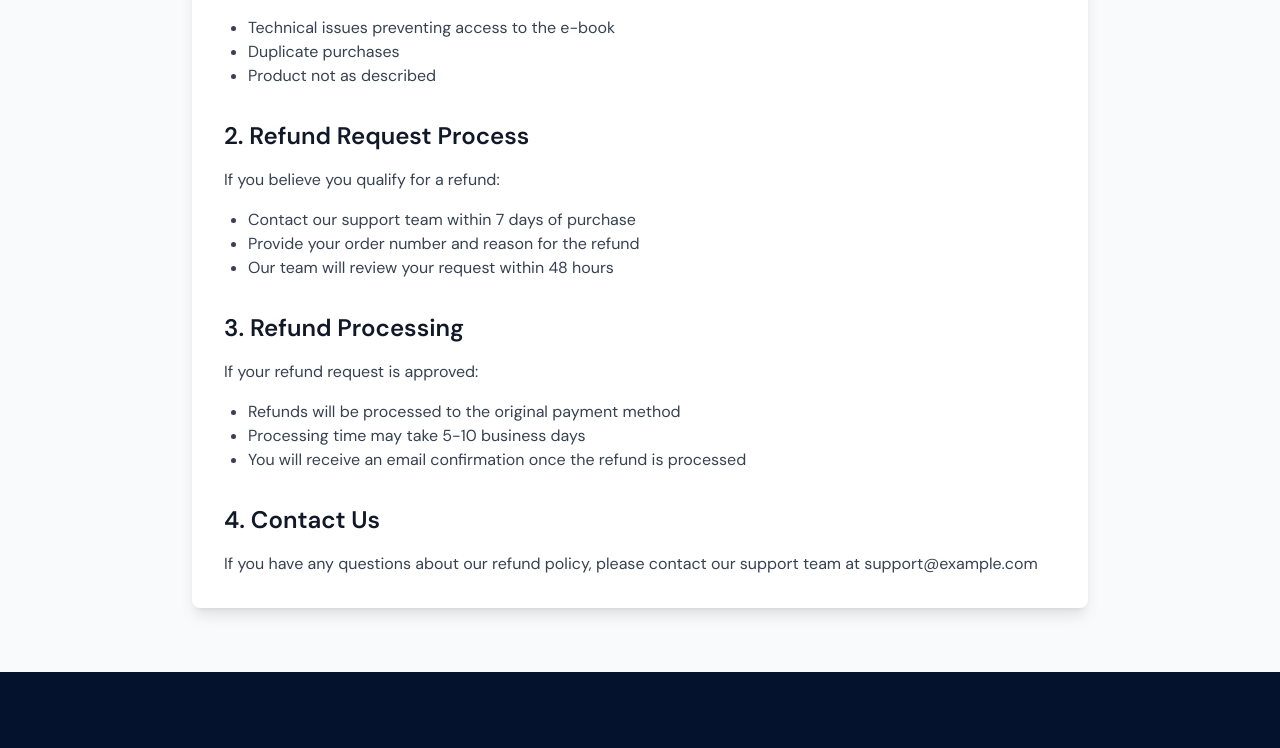
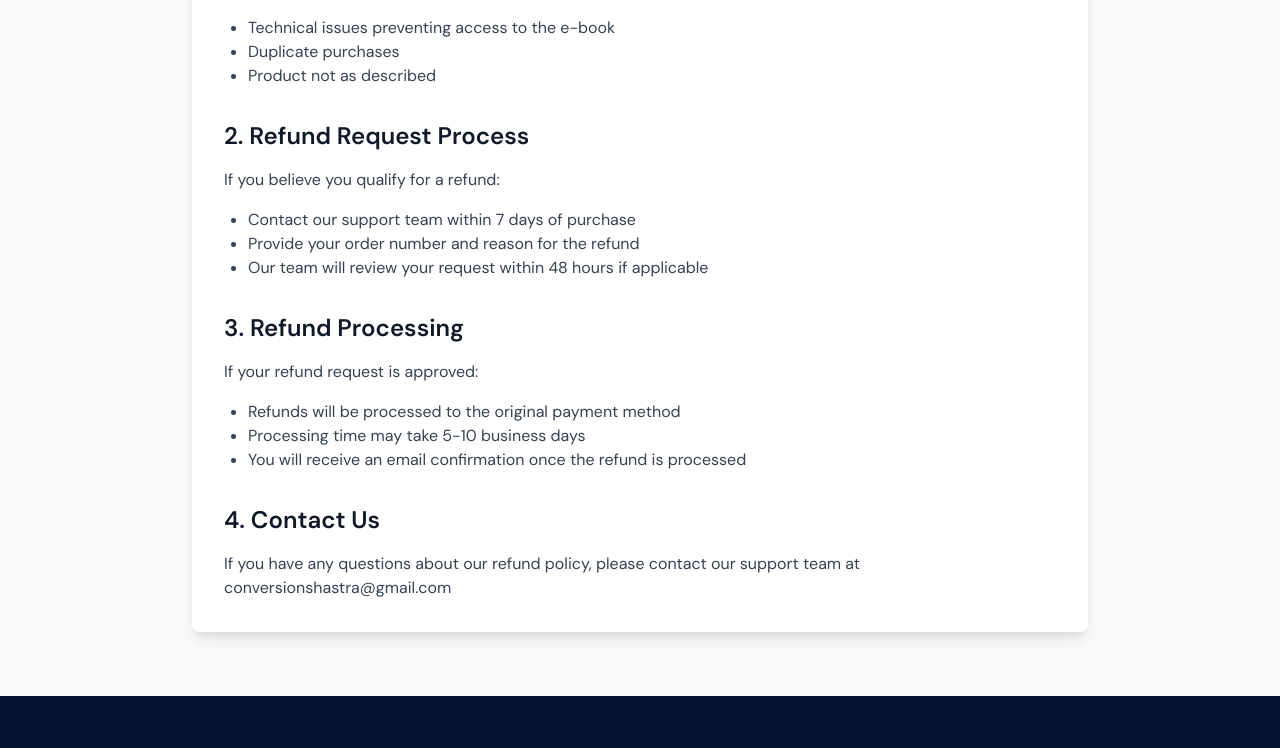
Before and after one commit to Vandan15/e-book-landing-page, a Next.js app: page /refund-policy in a window 1280 px wide. Shown: the part 396-1144 px from the top of the page. Built offline with nearby package versions, Linux system fonts and the light colour scheme.

Commit message:
update email in refund

```diff
--- a/app/refund-policy/page.tsx
+++ b/app/refund-policy/page.tsx
@@ -43,7 +43,10 @@ export default function RefundPolicy() {
                 <ul className="mt-4 list-disc pl-6 text-gray-700">
                   <li>Contact our support team within 7 days of purchase</li>
                   <li>Provide your order number and reason for the refund</li>
-                  <li>Our team will review your request within 48 hours</li>
+                  <li>
+                    Our team will review your request within 48 hours if
+                    applicable
+                  </li>
                 </ul>
               </section>
 
@@ -72,7 +75,10 @@ export default function RefundPolicy() {
                 </h2>
                 <p className="text-gray-700">
                   If you have any questions about our refund policy, please
-                  contact our support team at support@example.com
+                  contact our support team at{" "}
+                  <a href="mailto:conversionshastra@gmail.com">
+                    conversionshastra@gmail.com
+                  </a>
                 </p>
               </section>
             </div>
```
